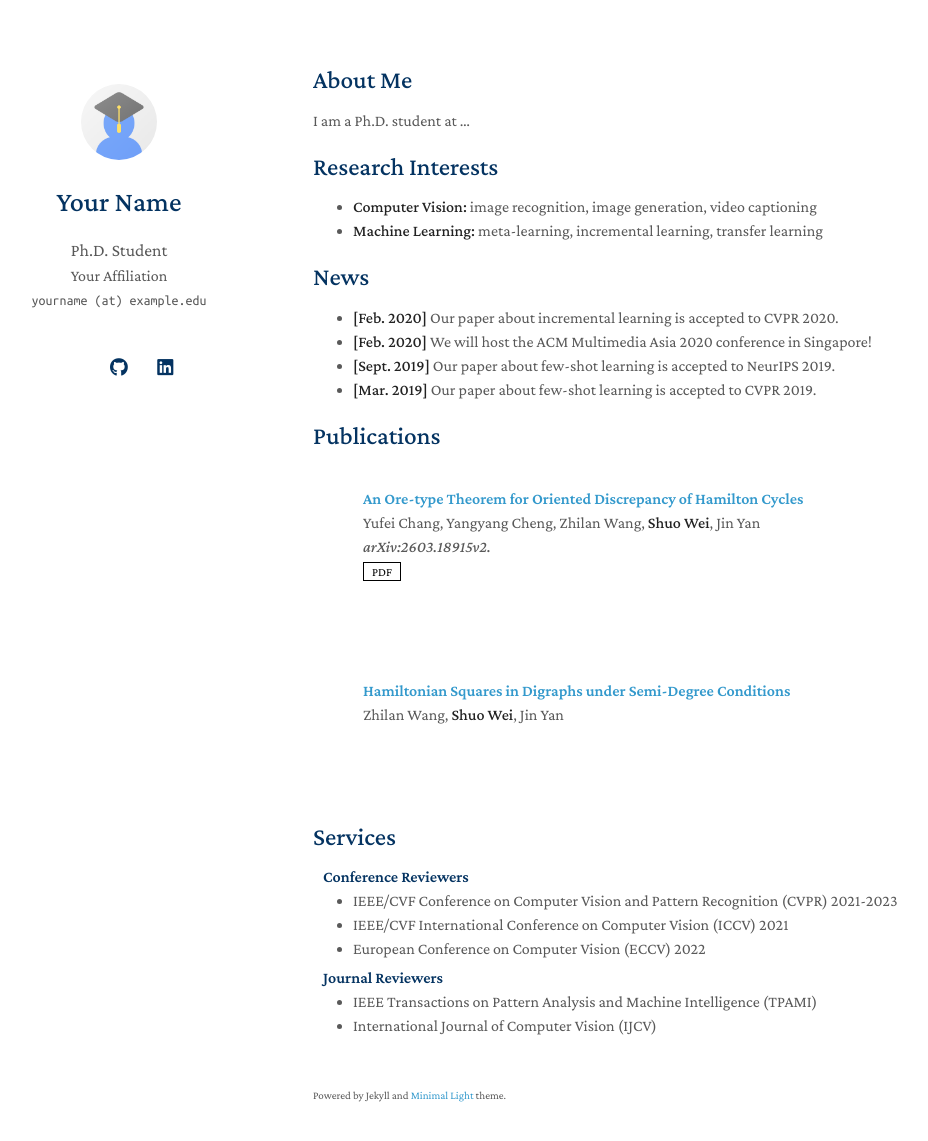
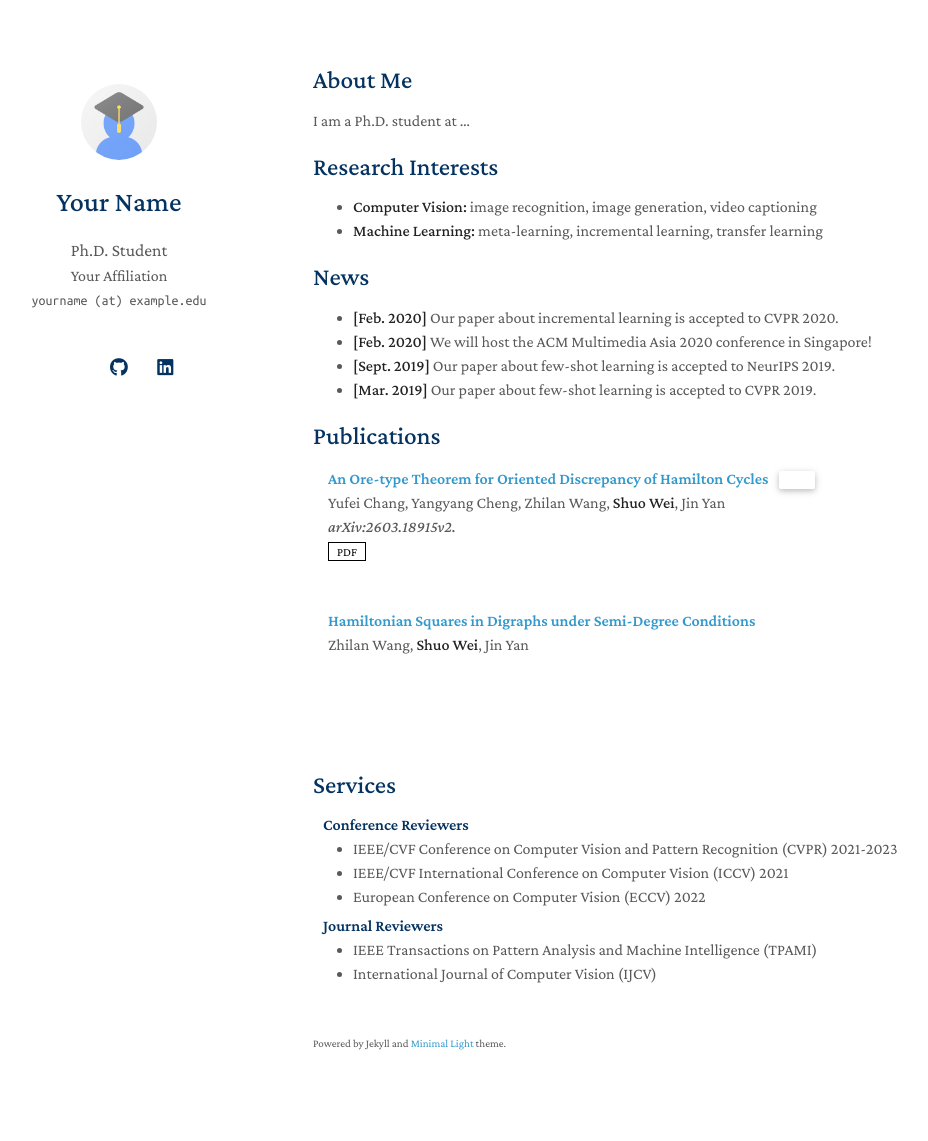
Before and after one commit to goal777/ShuoWei_SDU.github.io, a Jekyll site: the page built from index.md, in a window 1280 px wide and 1176 px high. Shown: the top 1141 px of the window, without its empty margins (157-1085 px from the left). Built offline with Jekyll 4.4.1, drawn with Linux system fonts in a browser that asks for light colours; a style sheet for code colours, icons or effects is not loaded; our own code applies the rules of GitHub Pages for plain Markdown files.

Commit message:
Update publications.md

```diff
--- a/_includes/publications.md
+++ b/_includes/publications.md
@@ -6,42 +6,49 @@
 {% for link in site.data.publications.main %}
 
 <li>
-<div class="pub-row">
-  <div class="col-sm-3 abbr" style="position: relative;padding-right: 15px;padding-left: 15px;">
-    {% if link.image %}
-    <img src="{{ link.image }}" class="teaser img-fluid z-depth-1" style="width=100;height=40%">
-    {% if link.conference_short %}
-    <abbr class="badge">{{ link.conference_short }}</abbr>
-    {% endif %}
-    {% endif %}
-  </div>
-  <div class="col-sm-9" style="position: relative;padding-right: 15px;padding-left: 20px;">
-      <div class="title"><a href="{{ link.pdf }}">{{ link.title }}</a></div>
+  <div class="pub-row">
+    <div class="col-sm-12" style="position: relative; padding-right: 15px; padding-left: 15px;">
+
+      <div class="title">
+        <a href="{{ link.pdf }}">{{ link.title }}</a>
+        {% if link.conference_short %}
+        <abbr class="badge" style="margin-left: 8px;">{{ link.conference_short }}</abbr>
+        {% endif %}
+      </div>
+
       <div class="author">{{ link.authors }}</div>
-      <div class="periodical"><em>{{ link.conference }}</em>
+
+      <div class="periodical">
+        <em>{{ link.conference }}</em>
       </div>
-    <div class="links">
-      {% if link.pdf %}
-      <a href="{{ link.pdf }}" class="btn btn-sm z-depth-0" role="button" target="_blank" style="font-size:12px;">PDF</a>
-      {% endif %}
-      {% if link.code %}
-      <a href="{{ link.code }}" class="btn btn-sm z-depth-0" role="button" target="_blank" style="font-size:12px;">Code</a>
-      {% endif %}
-      {% if link.page %}
-      <a href="{{ link.page }}" class="btn btn-sm z-depth-0" role="button" target="_blank" style="font-size:12px;">Project Page</a>
-      {% endif %}
-      {% if link.bibtex %}
-      <a href="{{ link.bibtex }}" class="btn btn-sm z-depth-0" role="button" target="_blank" style="font-size:12px;">BibTex</a>
-      {% endif %}
-      {% if link.notes %}
-      <strong> <i style="color:#e74d3c">{{ link.notes }}</i></strong>
-      {% endif %}
-      {% if link.others %}
-      {{ link.others }}
-      {% endif %}
+
+      <div class="links">
+        {% if link.pdf %}
+        <a href="{{ link.pdf }}" class="btn btn-sm z-depth-0" role="button" target="_blank" style="font-size:12px;">PDF</a>
+        {% endif %}
+
+        {% if link.code %}
+        <a href="{{ link.code }}" class="btn btn-sm z-depth-0" role="button" target="_blank" style="font-size:12px;">Code</a>
+        {% endif %}
+
+        {% if link.page %}
+        <a href="{{ link.page }}" class="btn btn-sm z-depth-0" role="button" target="_blank" style="font-size:12px;">Project Page</a>
+        {% endif %}
+
+        {% if link.bibtex %}
+        <a href="{{ link.bibtex }}" class="btn btn-sm z-depth-0" role="button" target="_blank" style="font-size:12px;">BibTex</a>
+        {% endif %}
+
+        {% if link.notes %}
+        <strong><i style="color:#e74d3c">{{ link.notes }}</i></strong>
+        {% endif %}
+
+        {% if link.others %}
+        {{ link.others }}
+        {% endif %}
+      </div>
     </div>
   </div>
-</div>
 </li>
 <br>
 
```
